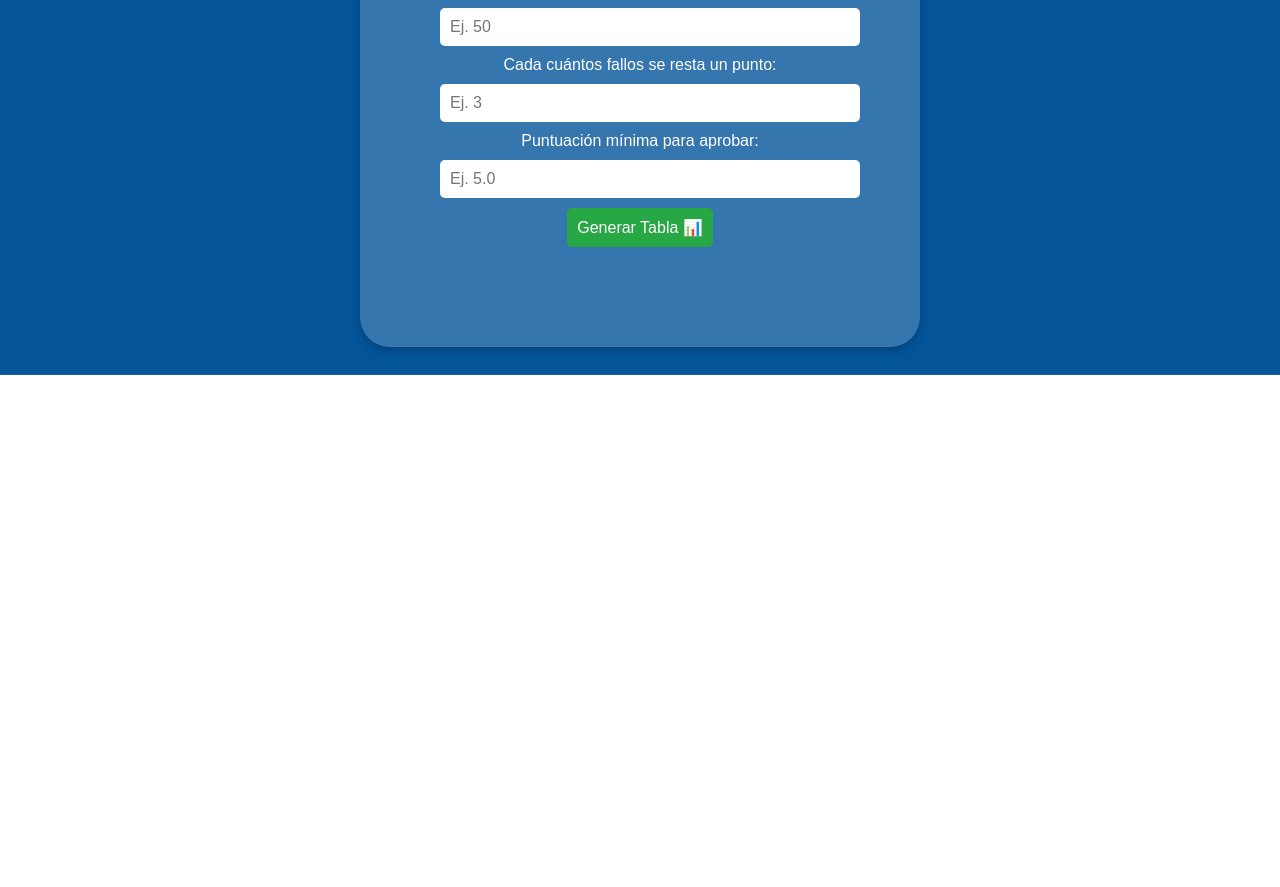
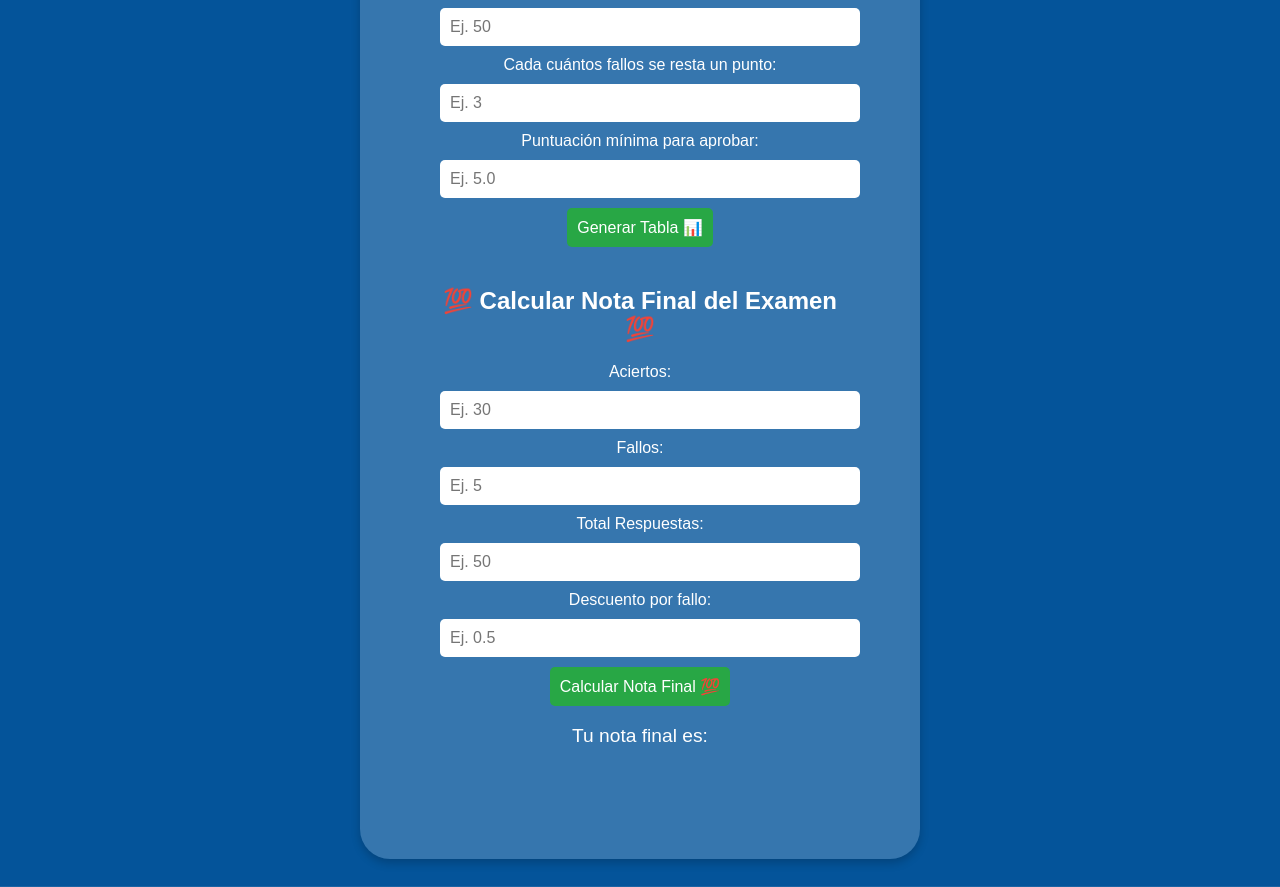
Before and after one commit to fmendiluce/calculadora_aprobar, a plain HTML site: page index.html in a window 1280 px wide. Shown: the part 196-1083 px from the top of the page. Before the commit the page ends 800 px from the top, so only its background shows below. Drawn offline with Linux system fonts and the light colour scheme.

Commit message:
funcionalidad base

```diff
--- a/index.html
+++ b/index.html
@@ -64,6 +64,20 @@
             font-weight: bold;
             font-size: 18px;
         }
+
+        /* Estilo para la nota final, solo el número del porcentaje */
+        #notaFinal {
+            font-size: 2em; /* Aumenta el tamaño de la fuente del número */
+            font-weight: bold; /* Hacemos la fuente en negrita */
+            color: #ffcd02; /* Color llamativo para la nota (amarillo) */
+            text-shadow: 2px 2px 8px rgba(0, 0, 0, 0.5); /* Agregamos una sombra */
+            margin-top: 20px;
+        }
+
+        #notaTexto {
+            font-size: 1.2em; /* Tamaño normal para el texto */
+            color: #fff; /* Texto normal */
+        }
     </style>
 </head>
 <body>
@@ -81,6 +95,23 @@
         <button onclick="generarTablaResultados()">Generar Tabla 📊</button>
         <p id="resultado"></p>
         <table id="tablaResultados"></table>
+
+        <h2>💯 Calcular Nota Final del Examen 💯</h2>
+        <label>Aciertos:</label>
+        <input type="number" id="aciertos" min="0" placeholder="Ej. 30">
+
+        <label>Fallos:</label>
+        <input type="number" id="fallos" min="0" placeholder="Ej. 5">
+
+        <label>Total Respuestas:</label>
+        <input type="number" id="totalRespuestas" min="1" placeholder="Ej. 50">
+
+        <label>Descuento por fallo:</label>
+        <input type="number" id="descuentoPorFallo" step="0.1" placeholder="Ej. 0.5">
+
+        <button onclick="calcularNotaFinal()">Calcular Nota Final 💯</button>
+        <p id="notaTexto">Tu nota final es:</p>
+        <p id="notaFinal"></p>
     </div>
 
     <script>
@@ -136,6 +167,27 @@
                 tabla.innerHTML += fila;
             }
         }
+
+        // Nueva función para calcular la nota final
+        function calcularNotaFinal() {
+            let aciertos = parseInt(document.getElementById("aciertos").value);
+            let fallos = parseInt(document.getElementById("fallos").value);
+            let totalRespuestas = parseInt(document.getElementById("totalRespuestas").value);
+            let descuentoPorFallo = parseFloat(document.getElementById("descuentoPorFallo").value);
+
+            if (isNaN(aciertos) || isNaN(fallos) || isNaN(totalRespuestas) || isNaN(descuentoPorFallo) || totalRespuestas <= 0) {
+                document.getElementById("notaFinal").innerText = "⚠️ Por favor, ingresa valores válidos.";
+                return;
+            }
+
+            // Calcular la nota final
+            let penalizacion = fallos * descuentoPorFallo;
+            let notaFinal = aciertos - penalizacion;
+            if (notaFinal < 0) notaFinal = 0; // Para que no dé un número negativo
+
+            let porcentajeNota = (notaFinal / totalRespuestas) * 10; // Para un sistema de 0 a 10
+            document.getElementById("notaFinal").innerHTML = `<span id="notaNumero">${porcentajeNota.toFixed(2)} (${notaFinal.toFixed(2)} / ${totalRespuestas})</span>`;
+        }
     </script>
 </body>
 </html>
```
